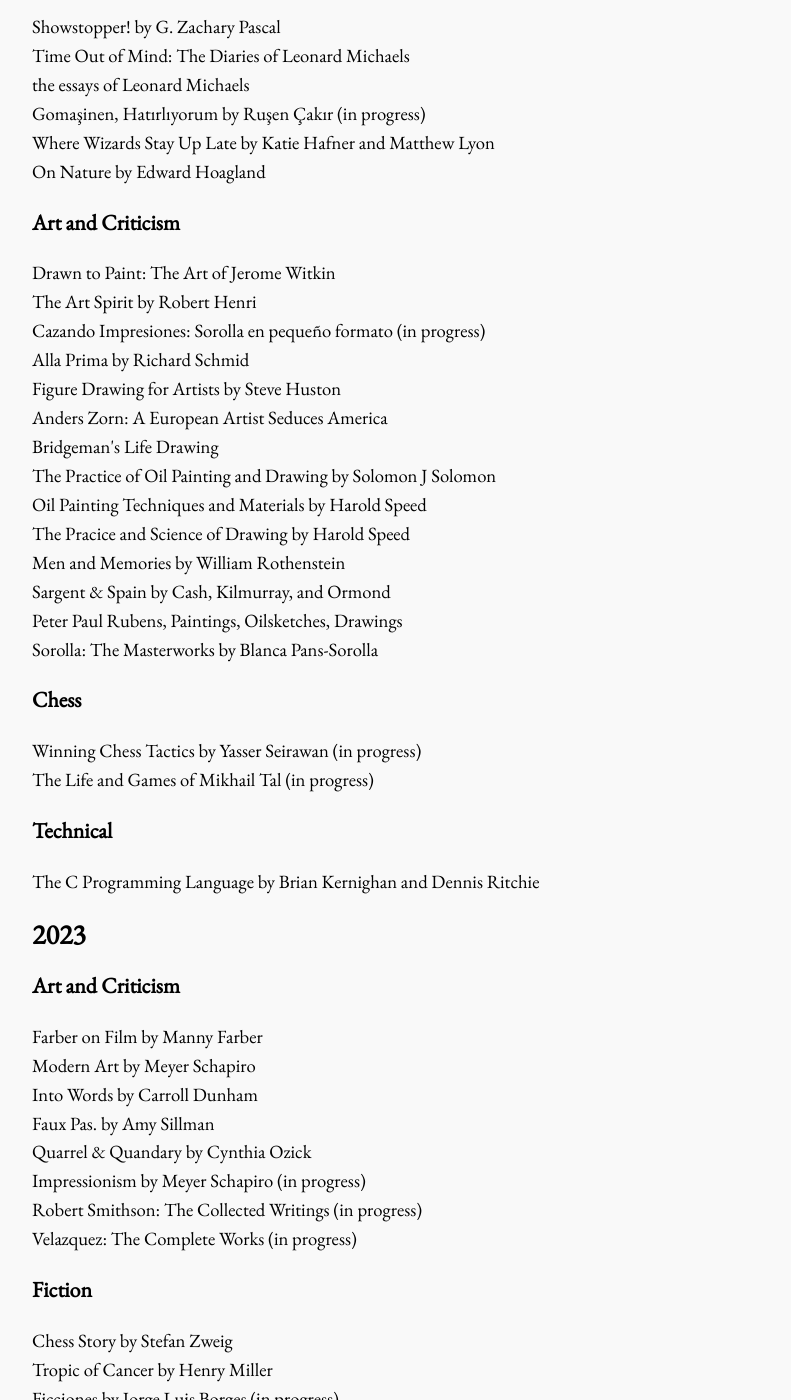
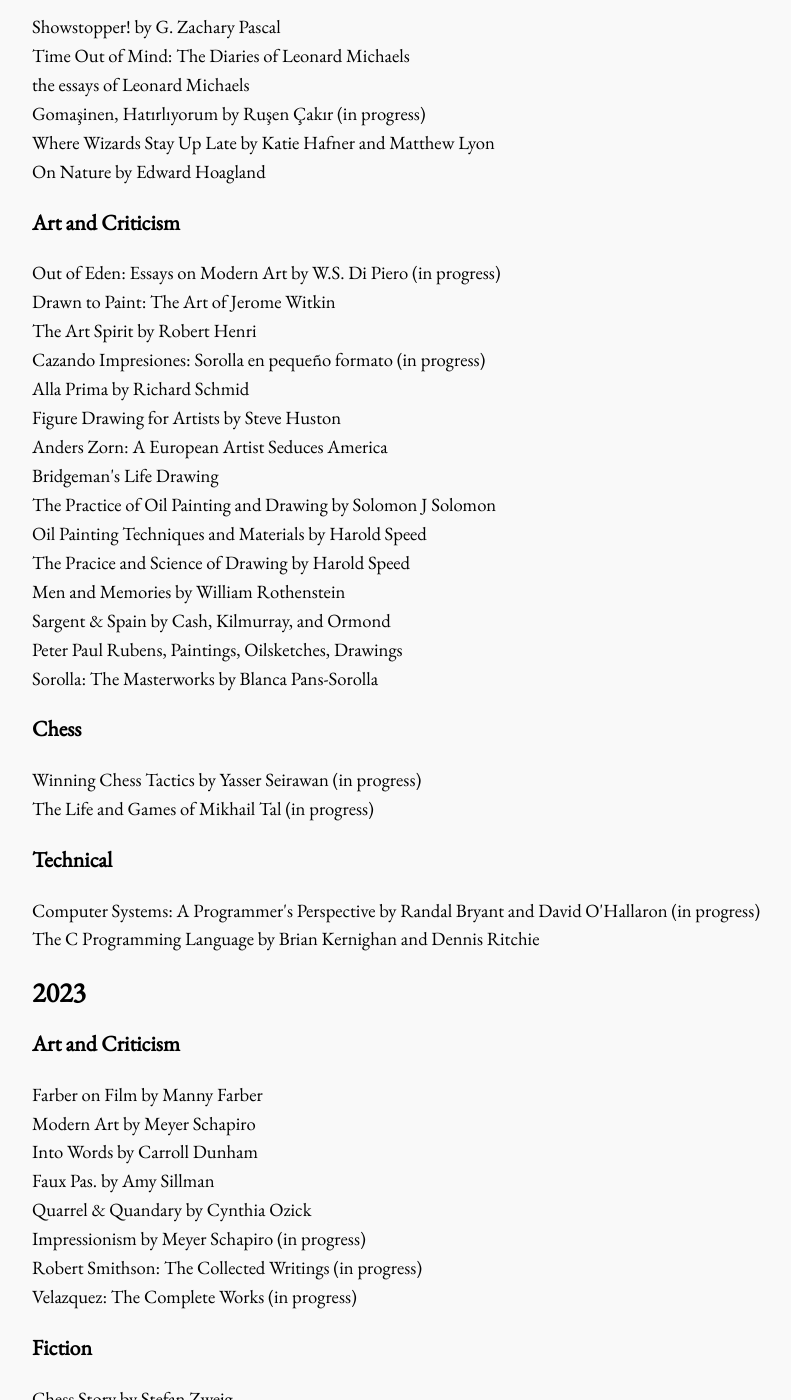
Before and after one commit to bora-uyumazturk/bora-uyumazturk.github.io, a Jekyll site: the page built from reading.html, in a window 1280 px wide and 1400 px high, scrolled down 595 px. Shown: the whole window, without its empty margins (140-931 px from the left). Built offline with Jekyll 4.4.1, drawn with Linux system fonts in a browser that asks for light colours.

Commit message:
Update reading.html

```diff
--- a/reading.html
+++ b/reading.html
@@ -34,6 +34,7 @@ title: Reading
 
   <h3>Art and Criticism</h3>
 
+  Out of Eden: Essays on Modern Art by W.S. Di Piero (in progress) <br>
   Drawn to Paint: The Art of Jerome Witkin <br>
   The Art Spirit by Robert Henri <br>
   Cazando Impresiones: Sorolla en pequeño formato (in progress) <br>
@@ -56,6 +57,7 @@ title: Reading
 
   <h3>Technical</h3>
 
+  Computer Systems: A Programmer's Perspective by Randal Bryant and David O'Hallaron (in progress) <br>
   The C Programming Language by Brian Kernighan and Dennis Ritchie
 
   <h2>2023</h2>
```
